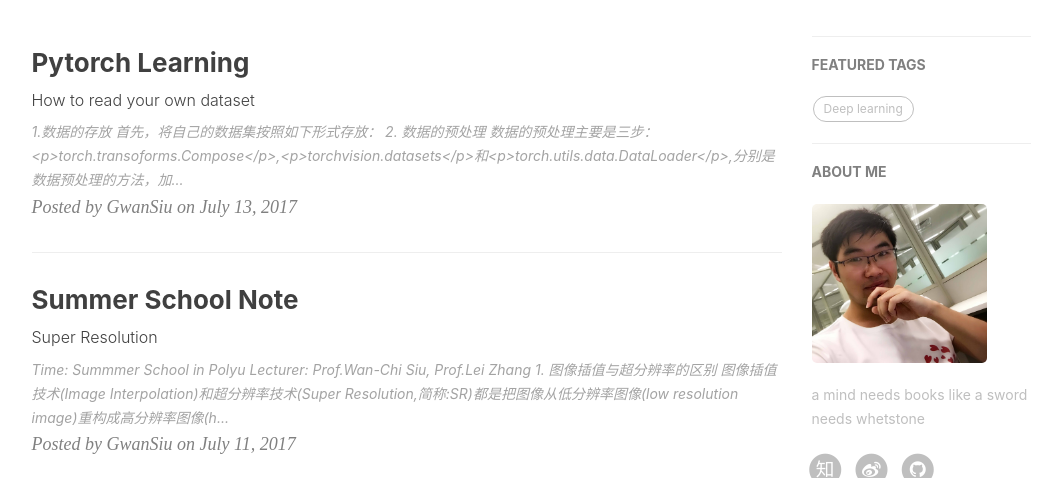
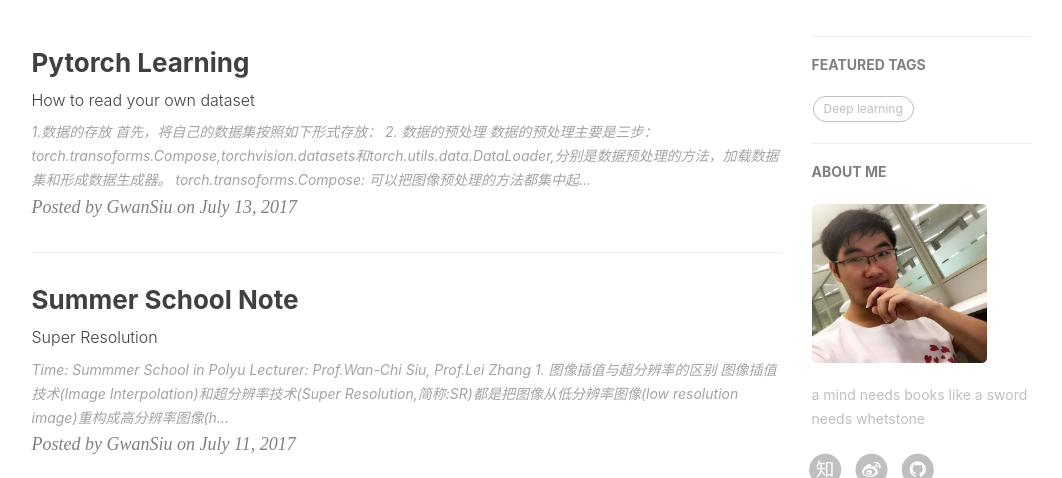
Before and after one commit to Gwan-Siu/gwansiu.github.io, a Jekyll site: the page built from index.html, in a window 1280 px wide and 900 px high, cut to the strip 422-900 px from the top of the window. Shown: the whole strip, without its empty margins (136-1198 px from the left). Built offline with Jekyll 4.4.1, drawn with Linux system fonts in a browser that asks for light colours; nearby versions of some CDN libraries; the list of posts is cut into pages by our own code; comment, search, counter and statistics services are not loaded.

Commit message:
Pytorch learning
pytorch learning

````diff
--- a/_posts/2017-07-13-pytorch-read-data.markdown
+++ b/_posts/2017-07-13-pytorch-read-data.markdown
@@ -14,9 +14,9 @@ tags:
 ![---][1]
 
 ## 2. 数据的预处理
-数据的预处理主要是三步：<p>torch.transoforms.Compose</p>,<p>torchvision.datasets</p>和<p>torch.utils.data.DataLoader</p>,分别是数据预处理的方法，加载数据集和形成数据生成器。
+数据的预处理主要是三步：*torch.transoforms.Compose*,*torchvision.datasets*和*torch.utils.data.DataLoader*,分别是数据预处理的方法，加载数据集和形成数据生成器。
 
-**<p>torch.transoforms.Compose：</p>** 可以把图像预处理的方法都集中起来，按照编写的顺序方式，按顺序对图像进行预处理。**注意：图像预处理的操作只对于PIL格式图像，在处理完之后需要转化成Tensor:<p>transforms.Tosensor</p>**
+**torch.transoforms.Compose:** 可以把图像预处理的方法都集中起来，按照编写的顺序方式，按顺序对图像进行预处理。**注意：图像预处理的操作只对于PIL格式图像，在处理完之后需要转化成Tensor:transforms.Tosensor**
 
 ```python
 import torch
````
